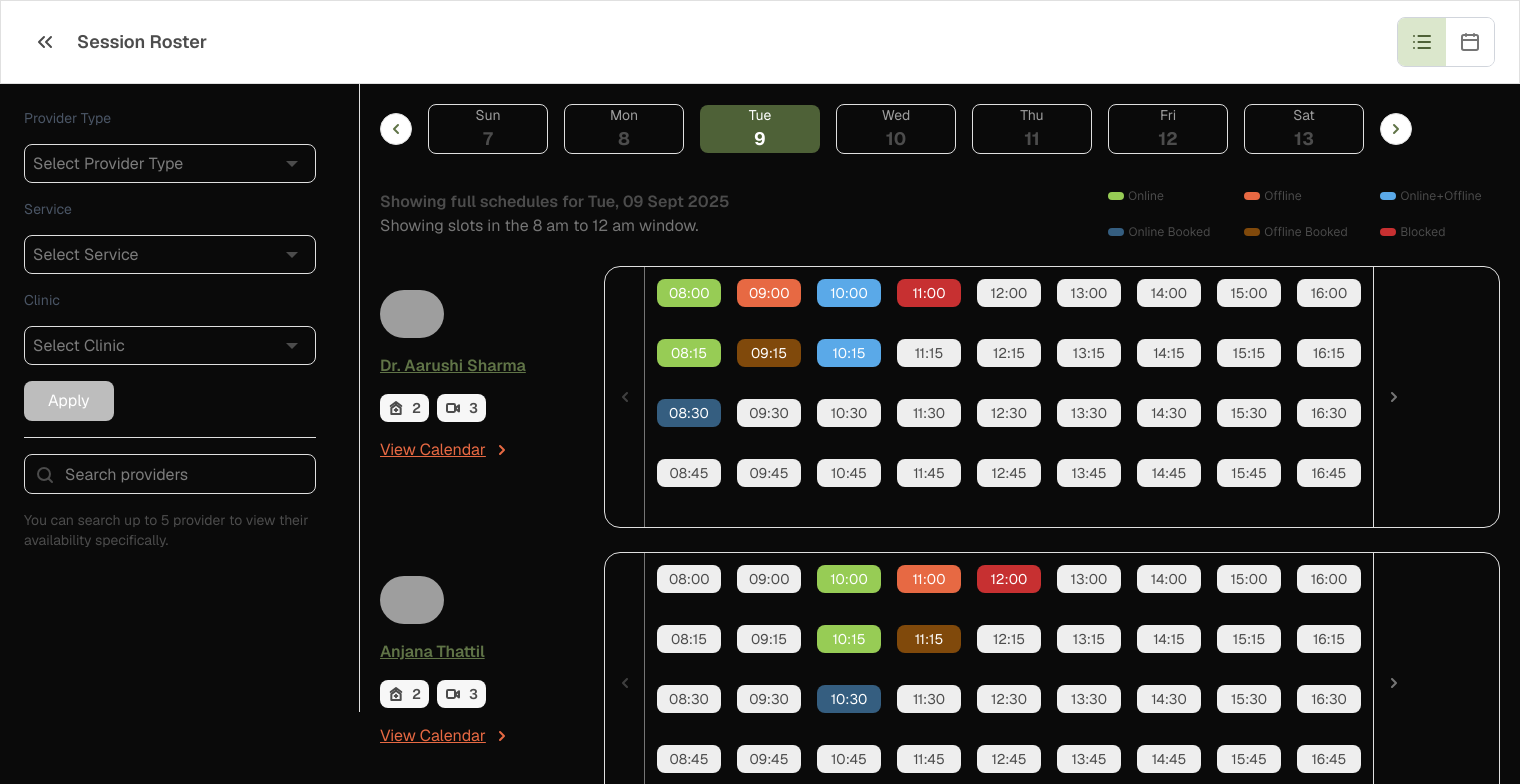
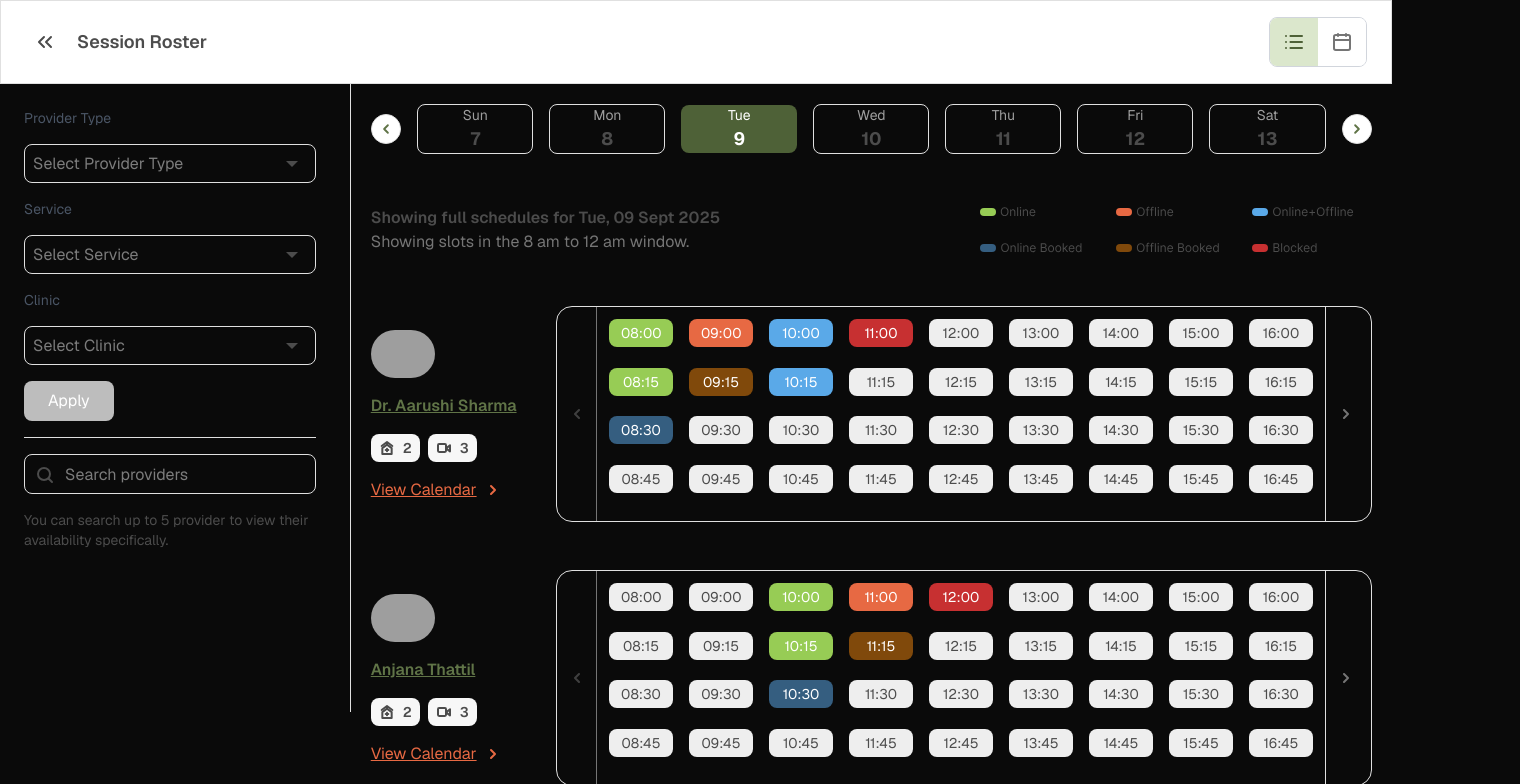
Before and after one commit to UdayIge/RosterManagerPro, a Next.js app: page / in a window 1280 px wide. Shown: the top 784 px of the page, 1520 px wide, since content can reach past the window. Built offline with nearby package versions, Linux system fonts and the light colour scheme; grey boxes are pictures that could not be loaded.

Commit message:
final changes

```diff
--- a/src/components/Header.tsx
+++ b/src/components/Header.tsx
@@ -17,8 +17,8 @@ export const Header = ({ activeView, setActiveView }: HeaderProps) => {
             width={40}
             height={40}
             onClick={() => {
-              if (activeView === "list") {
-                setActiveView("calendar");
+              if (activeView === "calendar") {
+                setActiveView("list");
               } else {
                 window.history.back();
               }
--- a/src/components/Main-Dashboard/DateGrid.tsx
+++ b/src/components/Main-Dashboard/DateGrid.tsx
@@ -34,9 +34,9 @@ const DateGrid = ({ selectedDate, setSelectedDate }: DateGridProps) => {
   const handleToggleDate = (date: Date) => {
     const isAlreadySelected = selectedDate.some((d) => isSameDate(d, date));
     if (isAlreadySelected) {
-      setSelectedDate(selectedDate.filter((d) => !isSameDate(d, date)));
+      setSelectedDate([]);
     } else {
-      setSelectedDate([...selectedDate, date]);
+      setSelectedDate([ date ]); // Single selection
     }
   };
 
--- a/src/components/Main-Dashboard/DateNavigation.tsx
+++ b/src/components/Main-Dashboard/DateNavigation.tsx
@@ -16,7 +16,7 @@ const formatDate = (date: Date) => {
 
 const DateNavigation = ({ selectedDate }: DateNavigationProps) => {
   return (
-    <div className="flex justify-between items-center mt-8">
+    <div className="flex justify-between items-center">
       <div>
         <h3 className="font-semibold text-[#4C4C4C]">
           {selectedDate.length > 0
--- a/src/components/Main-Dashboard/RosterCard.tsx
+++ b/src/components/Main-Dashboard/RosterCard.tsx
@@ -72,7 +72,7 @@ const RosterCard = ({
           const online = availability?.online_slots?.length ?? 0;
           const offline = availability?.offline_slots?.length ?? 0;
           return (
-            <div key={inx} className="mt-6 flex justify-between gap-12">
+            <div key={inx} className="flex justify-between">
               <ProviderDetails
                 imageUrl={provider.image}
                 name={provider.name}
--- a/src/components/Main-Dashboard/SlotsGrid.tsx
+++ b/src/components/Main-Dashboard/SlotsGrid.tsx
@@ -51,7 +51,7 @@ const SlotsGrid = ({ availability }: SlotsGridProps) => {
   }
 
   return (
-    <div className="flex border border-[var(--border-primary)] rounded-2xl w-224">
+    <div className="flex border border-[var(--border-primary)] rounded-2xl w-204 h-54">
       <div
         onClick={() => setCurrentPage((p) => Math.max(p - 1, 0))}
         className={`flex items-center justify-center z-10 border-r border-[var(--border-primary)] w-10 h-full cursor-pointer ${
--- a/src/components/MainSection.tsx
+++ b/src/components/MainSection.tsx
@@ -14,7 +14,7 @@ const MainSection = ({
   const [selectedDate, setSelectedDate] = useState<Date[]>([new Date()]);
 
   return (
-    <div className="p-5">
+    <div className="p-5 flex flex-col overflow-y-auto gap-12">
       <DateGrid selectedDate={selectedDate} setSelectedDate={setSelectedDate} />
       <DateNavigation selectedDate={selectedDate} />
       <RosterCard
```
